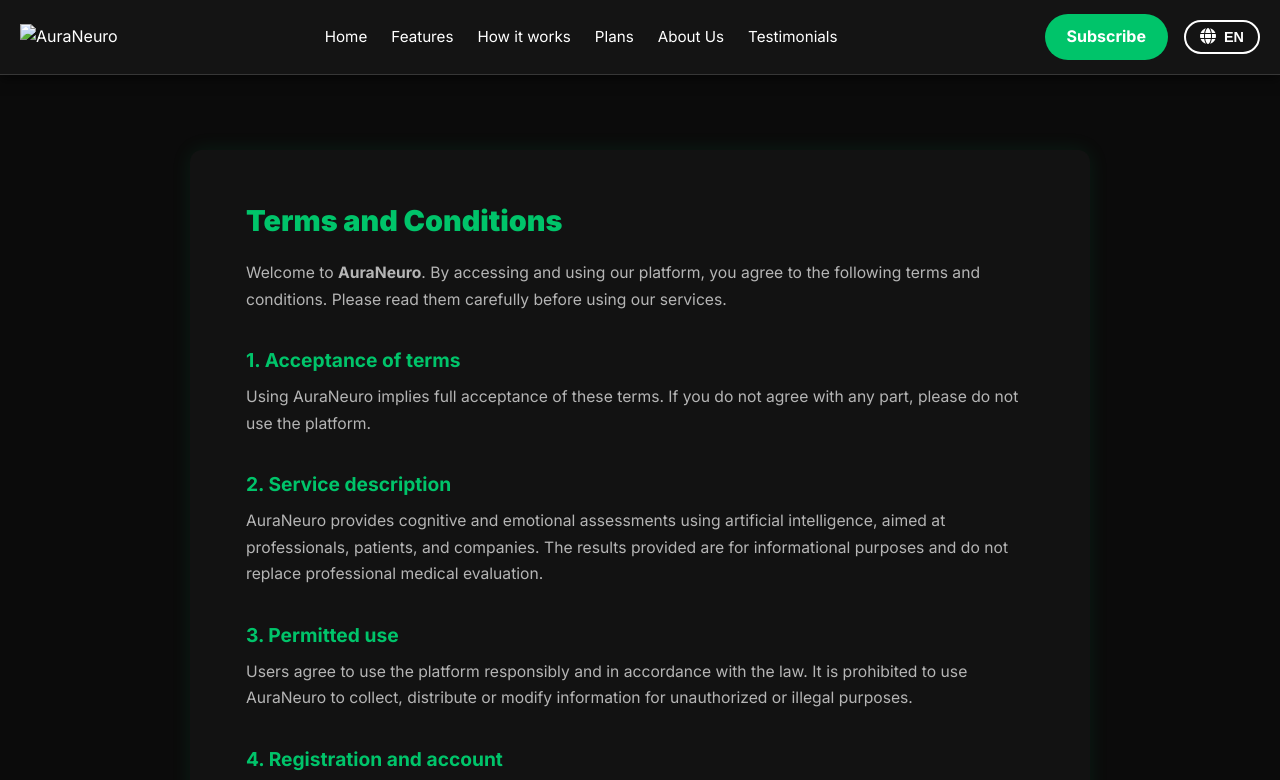
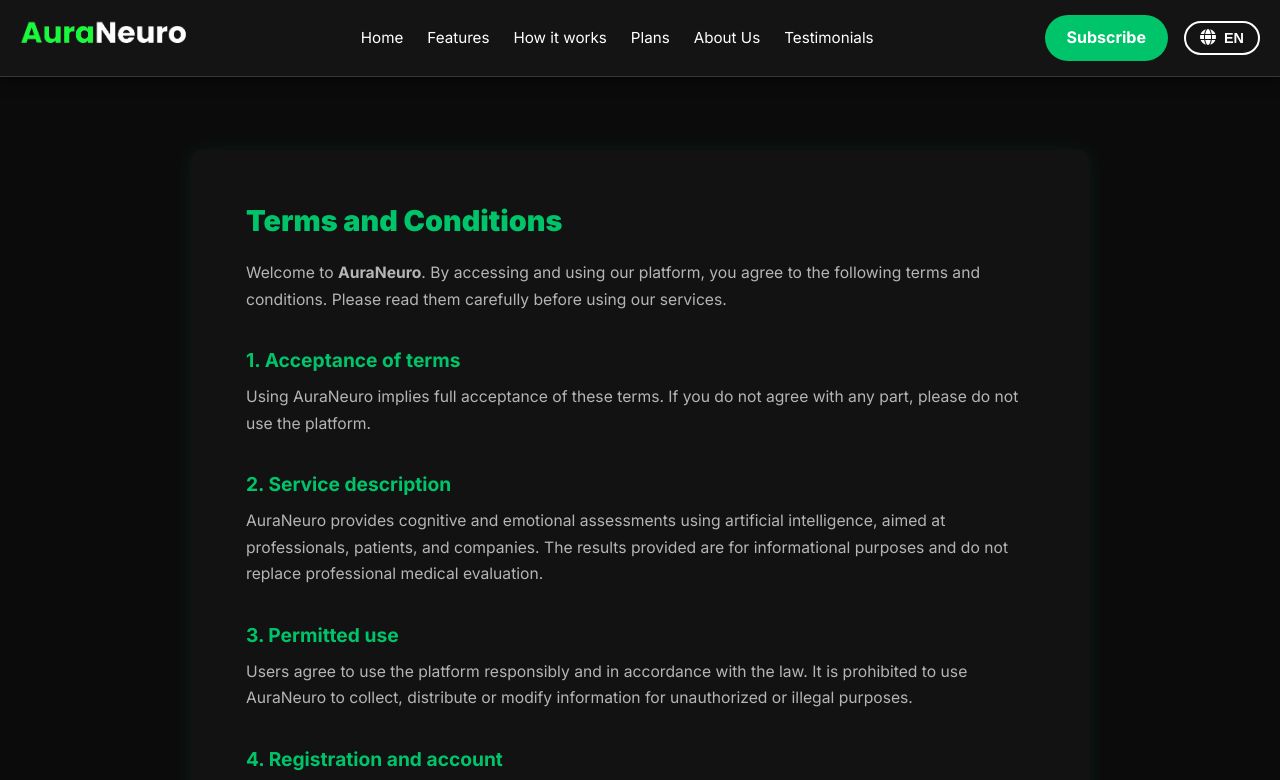
Before and after one commit to UPC-1ASI0730-2520-7468-Mithycore/LandingPageAuraNeuro, a plain HTML site: page terminos.html in a window 1280 px wide. Shown: the top 780 px of the page. Drawn offline with Linux system fonts and the light colour scheme.

Commit message:
docs: update terminos.html

```diff
--- a/terminos.html
+++ b/terminos.html
@@ -18,7 +18,7 @@
 <header class="navbar bg-darker">
   <div class="navbar-container">
     <a href="#home" class="navbar-logo">
-      <img src="img/logo.png" alt="AuraNeuro" />
+      <img src="imgs/logo.png" alt="AuraNeuro" />
     </a>
 
     <button class="menu-toggle" aria-label="Abrir menú">
```
